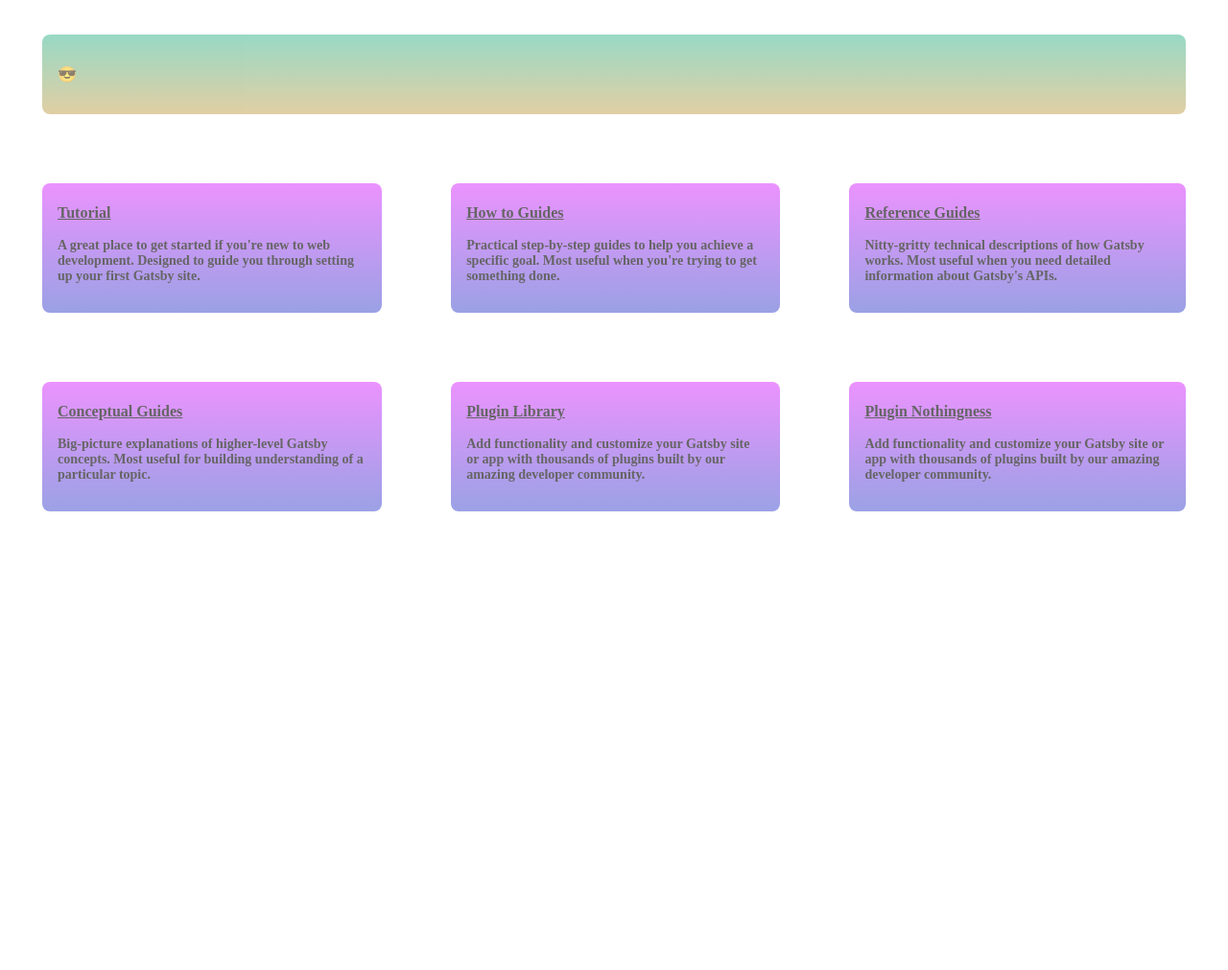
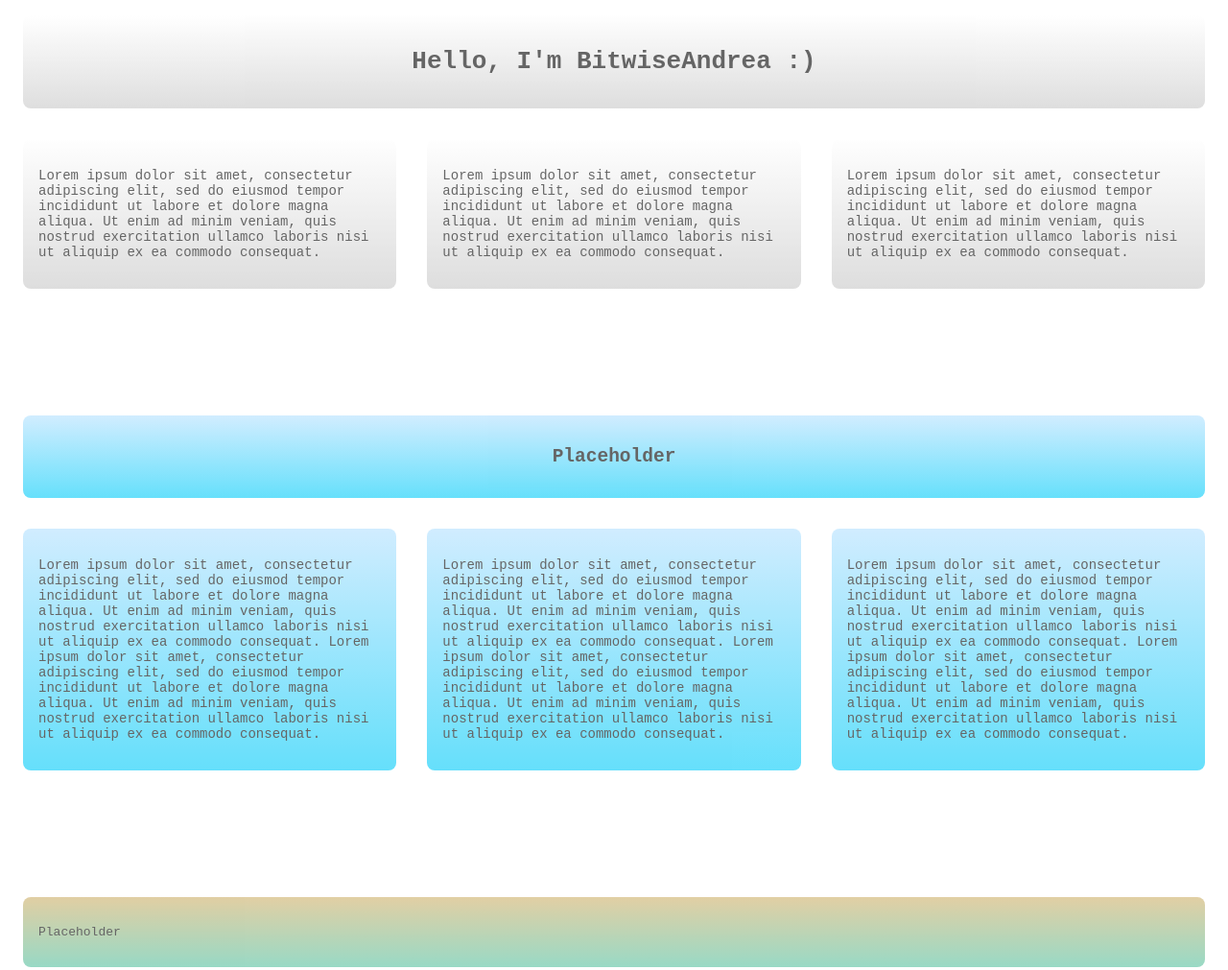
Before and after one commit to BitwiseAndrea/bitwiseandrea.github.io, a Gatsby site: page / in a window 1280 px wide. Shown: the top 1011 px of the page at 96% size. Built offline with nearby package versions, Linux system fonts and the light colour scheme; Gatsby itself is replaced by a stand-in of ours.

Commit message:
Add in placeholder stuff

```diff
--- a/public/js/main.js
+++ b/public/js/main.js
@@ -46,8 +46,8 @@
 }
 
 function log() {
-    if (window.console && window.console.log) window.console.log(arguments);
-    log2.apply(null, arguments);
+    // if (window.console && window.console.log) window.console.log(arguments);
+    //log2.apply(null, arguments);
 }
 
 function log2() {
--- a/public/styles.css
+++ b/public/styles.css
@@ -10,3 +10,8 @@
 body {
     margin: 0;
 }
+
+div {
+  font-weight: 600;
+  font-size: 24px;
+}
--- a/src/pages/index.js
+++ b/src/pages/index.js
@@ -1,86 +1,125 @@
 import * as React from "react";
 import './pageStyles.css';
 
-// data
-const links = [
-  {
-    text: "Tutorial",
-    url: "https://www.gatsbyjs.com/docs/tutorial/",
-    description:
-      "A great place to get started if you're new to web development. Designed to guide you through setting up your first Gatsby site.",
-
-      background: 'linear-gradient(180deg, rgb(223 76 255), #5863d4)'
-  },
-  {
-    text: "How to Guides",
-    url: "https://www.gatsbyjs.com/docs/how-to/",
-    description:
-      "Practical step-by-step guides to help you achieve a specific goal. Most useful when you're trying to get something done.",
-
-      background: 'linear-gradient(180deg, rgb(223 76 255), #5863d4)'
-  },
-  {
-    text: "Reference Guides",
-    url: "https://www.gatsbyjs.com/docs/reference/",
-    description:
-      "Nitty-gritty technical descriptions of how Gatsby works. Most useful when you need detailed information about Gatsby's APIs.",
-
-      background: 'linear-gradient(180deg, rgb(223 76 255), #5863d4)'
-  },
-  {
-    text: "Conceptual Guides",
-    url: "https://www.gatsbyjs.com/docs/conceptual/",
-    description:
-      "Big-picture explanations of higher-level Gatsby concepts. Most useful for building understanding of a particular topic.",
-
-      background: 'linear-gradient(180deg, rgb(223 76 255), #5863d4)'
-  },
-  {
-    text: "Plugin Library",
-    url: "https://www.gatsbyjs.com/plugins",
-    description:
-      "Add functionality and customize your Gatsby site or app with thousands of plugins built by our amazing developer community.",
-
-      background: 'linear-gradient(180deg, rgb(223 76 255), #5863d4)'
-  },
-  {
-    text: "Plugin Nothingness",
-    url: "https://www.gatsbyjs.com/kjaskjldfalk",
-    description:
-      "Add functionality and customize your Gatsby site or app with thousands of plugins built by our amazing developer community.",
-
-      background: 'linear-gradient(180deg, rgb(223 76 255), #5863d4)'
-  }
-]
-
-// markup
 const IndexPage = () => {
   return (
     <main className='page'>
       <title>Home Page</title>
-      <div className='header'>
-        <div className='upperSection'>
-          <p className='paragraph'>
+      <div className='container'>
+        <div className='section headerSection'>
+          <h1 className='title'>
+            Hello, I'm BitwiseAndrea :)
+          </h1>
+        </div>
+
+        <div className='grid'>
+            <div className='section headerSection'>
+              <p className='description'>Lorem ipsum dolor sit amet, consectetur adipiscing elit, sed do eiusmod tempor incididunt ut labore et dolore magna aliqua. Ut enim ad minim veniam, quis nostrud exercitation ullamco laboris nisi ut aliquip ex ea commodo consequat.</p>
+            </div>
+            <div className='section headerSection'>
+              <p className='description'>Lorem ipsum dolor sit amet, consectetur adipiscing elit, sed do eiusmod tempor incididunt ut labore et dolore magna aliqua. Ut enim ad minim veniam, quis nostrud exercitation ullamco laboris nisi ut aliquip ex ea commodo consequat.</p>
+            </div>
+            <div className='section headerSection'>
+              <p className='description'>Lorem ipsum dolor sit amet, consectetur adipiscing elit, sed do eiusmod tempor incididunt ut labore et dolore magna aliqua. Ut enim ad minim veniam, quis nostrud exercitation ullamco laboris nisi ut aliquip ex ea commodo consequat.</p>
+            </div>
+        </div>
+      </div>
+
+      <div className='container'>
+        <div className='section skySection'>
+          <h2 className='title'>
+            Placeholder
+          </h2>
+        </div>
+        <div className='grid'>
+            <div className='section skySection'>
+              <p className='description'>Lorem ipsum dolor sit amet, consectetur adipiscing elit, sed do eiusmod tempor incididunt ut labore et dolore magna aliqua. Ut enim ad minim veniam, quis nostrud exercitation ullamco laboris nisi ut aliquip ex ea commodo consequat. Lorem ipsum dolor sit amet, consectetur adipiscing elit, sed do eiusmod tempor incididunt ut labore et dolore magna aliqua. Ut enim ad minim veniam, quis nostrud exercitation ullamco laboris nisi ut aliquip ex ea commodo consequat.</p>
+            </div>
+            <div className='section skySection'>
+              <p className='description'>Lorem ipsum dolor sit amet, consectetur adipiscing elit, sed do eiusmod tempor incididunt ut labore et dolore magna aliqua. Ut enim ad minim veniam, quis nostrud exercitation ullamco laboris nisi ut aliquip ex ea commodo consequat. Lorem ipsum dolor sit amet, consectetur adipiscing elit, sed do eiusmod tempor incididunt ut labore et dolore magna aliqua. Ut enim ad minim veniam, quis nostrud exercitation ullamco laboris nisi ut aliquip ex ea commodo consequat.</p>
+            </div>
+            <div className='section skySection'>
+              <p className='description'>Lorem ipsum dolor sit amet, consectetur adipiscing elit, sed do eiusmod tempor incididunt ut labore et dolore magna aliqua. Ut enim ad minim veniam, quis nostrud exercitation ullamco laboris nisi ut aliquip ex ea commodo consequat. Lorem ipsum dolor sit amet, consectetur adipiscing elit, sed do eiusmod tempor incididunt ut labore et dolore magna aliqua. Ut enim ad minim veniam, quis nostrud exercitation ullamco laboris nisi ut aliquip ex ea commodo consequat.</p>
+            </div>
+        </div>
+      </div>
+
+      <div className='container'>
+        <div className='section leavesSection'>
+          <p>
             <span role="img" aria-label="Sunglasses smiley emoji">
-              😎
+              Placeholder
             </span>
           </p>
         </div>
 
         <div className='grid'>
-            {links.map(link => (
-              <div key={link.url} className='listItem' style={{ background: link.background }}>
-                <span>
-                  <a
-                    className='link'
-                    href={`${link.url}?utm_source=starter&utm_medium=start-page&utm_campaign=minimal-starter`}
-                  >
-                    {link.text}
-                  </a>
-                  <p className='description'>{link.description}</p>
-                </span>
-              </div>
-            ))}
+            <div className='section leavesSection'>
+              <p className='description'>Lorem ipsum dolor sit amet, consectetur adipiscing elit, sed do eiusmod tempor incididunt ut labore et dolore magna aliqua. Ut enim ad minim veniam, quis nostrud exercitation ullamco laboris nisi ut aliquip ex ea commodo consequat.</p>
+            </div>
+            <div className='section leavesSection'>
+              <p className='description'>Lorem ipsum dolor sit amet, consectetur adipiscing elit, sed do eiusmod tempor incididunt ut labore et dolore magna aliqua. Ut enim ad minim veniam, quis nostrud exercitation ullamco laboris nisi ut aliquip ex ea commodo consequat.</p>
+            </div>
+            <div className='section leavesSection'>
+              <p className='description'>Lorem ipsum dolor sit amet, consectetur adipiscing elit, sed do eiusmod tempor incididunt ut labore et dolore magna aliqua. Ut enim ad minim veniam, quis nostrud exercitation ullamco laboris nisi ut aliquip ex ea commodo consequat.</p>
+            </div>
+        </div>
+      </div>
+
+      <div className='container'>
+        <div className='section sunSection'>
+          <h2 className='title'>
+            Placeholder
+          </h2>
+        </div>
+        <div className='grid'>
+            <div className='section sunSection'>
+              <p className='description'>Lorem ipsum dolor sit amet, consectetur adipiscing elit, sed do eiusmod tempor incididunt ut labore et dolore magna aliqua. Ut enim ad minim veniam, quis nostrud exercitation ullamco laboris nisi ut aliquip ex ea commodo consequat.</p>
+            </div>
+            <div className='section sunSection'>
+              <p className='description'>Lorem ipsum dolor sit amet, consectetur adipiscing elit, sed do eiusmod tempor incididunt ut labore et dolore magna aliqua. Ut enim ad minim veniam, quis nostrud exercitation ullamco laboris nisi ut aliquip ex ea commodo consequat.</p>
+            </div>
+            <div className='section sunSection'>
+              <p className='description'>Lorem ipsum dolor sit amet, consectetur adipiscing elit, sed do eiusmod tempor incididunt ut labore et dolore magna aliqua. Ut enim ad minim veniam, quis nostrud exercitation ullamco laboris nisi ut aliquip ex ea commodo consequat.</p>
+            </div>
+        </div>
+      </div>
+
+      <div className='container'>
+        <div className='section thunderSection'>
+          <h2 className='title'>
+            Placeholder
+          </h2>
+        </div>
+        <div className='grid'>
+            <div className='section thunderSection'>
+              <p className='description'>Lorem ipsum dolor sit amet, consectetur adipiscing elit, sed do eiusmod tempor incididunt ut labore et dolore magna aliqua. Ut enim ad minim veniam, quis nostrud exercitation ullamco laboris nisi ut aliquip ex ea commodo consequat.</p>
+            </div>
+            <div className='section thunderSection'>
+              <p className='description'>Lorem ipsum dolor sit amet, consectetur adipiscing elit, sed do eiusmod tempor incididunt ut labore et dolore magna aliqua. Ut enim ad minim veniam, quis nostrud exercitation ullamco laboris nisi ut aliquip ex ea commodo consequat.</p>
+            </div>
+            <div className='section thunderSection'>
+              <p className='description'>Lorem ipsum dolor sit amet, consectetur adipiscing elit, sed do eiusmod tempor incididunt ut labore et dolore magna aliqua. Ut enim ad minim veniam, quis nostrud exercitation ullamco laboris nisi ut aliquip ex ea commodo consequat.</p>
+            </div>
+        </div>
+      </div>
+
+      <div className='container'>
+        <div className='section darkSection'>
+          <h2 className='title'>
+            Placeholder
+          </h2>
+        </div>
+        <div className='grid'>
+            <div className='section darkSection'>
+              <p className='description'>Lorem ipsum dolor sit amet, consectetur adipiscing elit, sed do eiusmod tempor incididunt ut labore et dolore magna aliqua. Ut enim ad minim veniam, quis nostrud exercitation ullamco laboris nisi ut aliquip ex ea commodo consequat.</p>
+            </div>
+            <div className='section darkSection'>
+              <p className='description'>Lorem ipsum dolor sit amet, consectetur adipiscing elit, sed do eiusmod tempor incididunt ut labore et dolore magna aliqua. Ut enim ad minim veniam, quis nostrud exercitation ullamco laboris nisi ut aliquip ex ea commodo consequat.</p>
+            </div>
+            <div className='section darkSection'>
+              <p className='description'>Lorem ipsum dolor sit amet, consectetur adipiscing elit, sed do eiusmod tempor incididunt ut labore et dolore magna aliqua. Ut enim ad minim veniam, quis nostrud exercitation ullamco laboris nisi ut aliquip ex ea commodo consequat.</p>
+            </div>
         </div>
         <div className='headerMask' />
       </div>
--- a/src/pages/pageStyles.css
+++ b/src/pages/pageStyles.css
@@ -1,50 +1,59 @@
 
 .page {
-  font-family: "-apple-system, fantasy"
+  font-family: monospace;
 }
 
-.header {
-  position: relative;
-  padding-bottom: 30px;
-  height: 3000px;
+.container {
+  padding-bottom: 100px;
+    position: relative;
 }
 
-.upperSection {
+.section {
   border-radius: 8px;
   padding: 16px;
-  margin: 36px;
-  background: linear-gradient(0, rgb(206 175 103), rgb(84 192 159));
+  margin: 16px;
   opacity: 60%;
   transition: opacity 0.5s ease;
 }
 
-.upperSection:hover {
+.section:hover {
   opacity: 90%;
   transition: opacity 0.5s ease;
+}
+
+.title {
+  text-align: center;
+}
+
+.headerSection {
+  background: linear-gradient(0,rgb(200, 200, 200), rgb(255, 255, 255));
+}
+
+.skySection {
+  background: linear-gradient(0, rgb(0, 203, 249), rgb(179, 225, 255));
+}
+
+.sunSection {
+  background: linear-gradient(0, #5863d4, rgb(223, 76, 255));
+}
+
+.leavesSection {
+  background: linear-gradient(0, rgb(84, 192, 159), rgb(206, 175, 103));
+}
+
+.thunderSection {
+  background: linear-gradient(0, rgb(24, 0, 46), rgb(18, 0, 82));
+  color: white;
+}
+
+.darkSection {
+  background: linear-gradient(0, rgb(0, 0, 0), rgb(0, 1, 32));
+  color: white;
 }
 
 .grid {
   display: grid;
   grid-template: auto / auto auto auto
-}
-
-.paragraph {
-  margin-bottom: 48;
-}
-
-.listItem {
-  font-weight: 600;
-  font-size: 24px;
-  border-radius: 8px;
-  padding: 16px;
-  margin: 36px;
-  opacity: 60%;
-  transition: opacity 0.5s ease;
-}
-
-.listItem:hover {
-    opacity: 90%;
-    transition: opacity 0.5s ease;
 }
 
 .footer {
```
